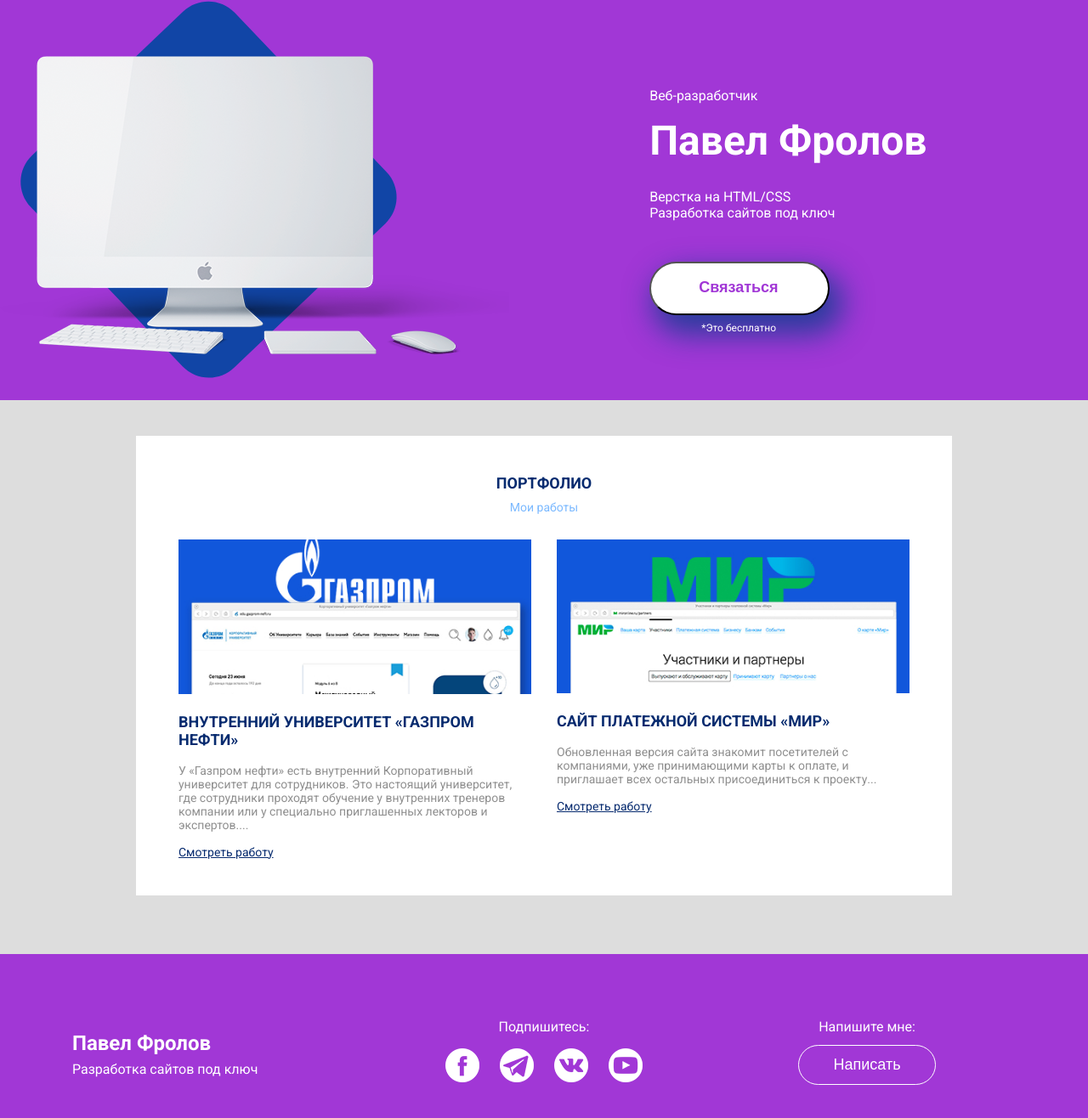
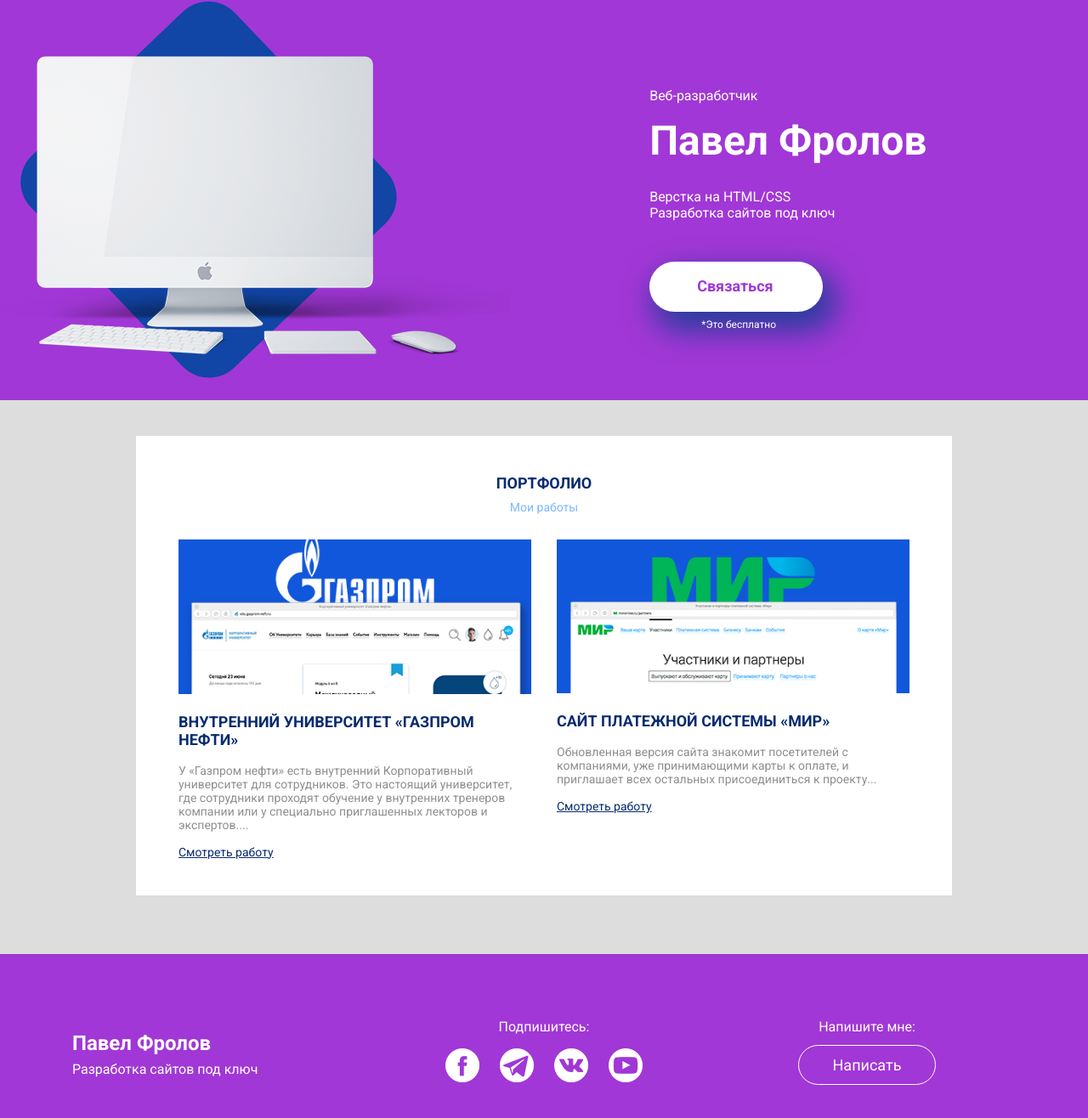
Before and after one commit to webdewpaul/webdewpaul.github.io, a plain HTML site: page index.html in a window 1280 px wide. Shown: the part 58-1374 px from the top of the page at 85% size. Drawn offline with Linux system fonts and the light colour scheme.

Commit message:
Add files via upload

```diff
--- a/css/style.css
+++ b/css/style.css
@@ -28,6 +28,8 @@ header {
 	margin-top: 20px;
 }
 .header-button {
+	display: inline-block;
+	text-decoration: none;
 	box-shadow: 10px 17px 34px 6px rgba(18, 61, 145, 0.83);
 	border-radius: 50px;
 	background-color: #ffffff;
@@ -143,6 +145,7 @@ footer {
 	font-size: 18px;
 	border-radius: 50px;
 	padding: 12px 40px;
+	text-decoration: none;
 }
 
 /*Адаптировка сайта под разные размеры*/
--- a/index.html
+++ b/index.html
@@ -1,5 +1,5 @@
 <!DOCTYPE html>
-<html lang="en">
+<html lang="ru">
 <head>
 	  <!-- Важная техническая информация для браузера -->
 		<meta charset="utf-8">
@@ -38,7 +38,7 @@
  				<h1 class="header-title">Павел Фролов</h1>
  				<p class="header-subtitle">Верстка на HTML/CSS<br>Разработка сайтов под ключ</p>
  				<div class="header-button-block">
- 					<button class="header-button">Связаться</button>
+ 					<a href="http://vk.me/fp712" class="header-button">Связаться</a>
  				<small>*Это бесплатно</small>
  				</div>
  			</div>
@@ -90,7 +90,7 @@
  					<p>Подпишитесь:</p>
  					<a href="#"><img src="img/Social/facebook-logo-button.png" alt="Facebook"></a>
  					<a href="#"><img src="img/Social/telegram-symbol.png" alt="Telegram"></a>
- 					<a href="#"><img src="img/Social/vk-social-logotype.png" alt="ВКонтакте"></a>
+ 					<a href="https://vk.com/fp712"><img src="img/Social/vk-social-logotype.png" alt="ВКонтакте"></a>
  					<a href="#"><img src="img/Social/youtube-symbol.png" alt="YouTube"></a>
 
  				</div>
@@ -98,7 +98,7 @@
  			<div class="col-md-4">
  				<div class="footer-cta-block">
  					<p class="footer-cta">Напишите мне:</p>
- 					<button class="footer-button">Написать</button>
+ 					<a href="http://vk.me/fp712" class="footer-button">Написать</a>
  				</div>
  			</div>
  		</div>
```
